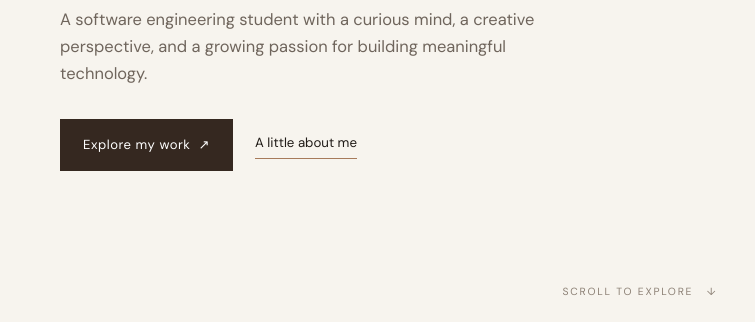
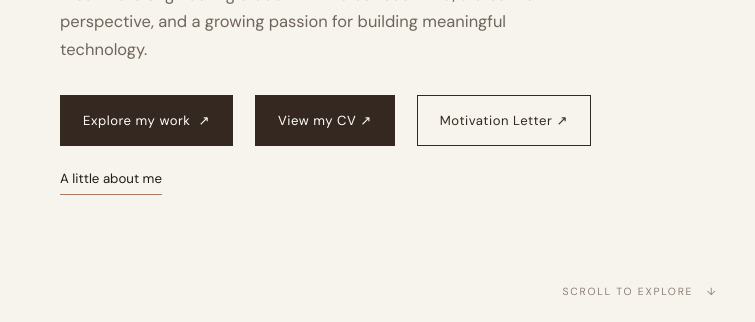
Before and after one commit to salsabil06/my-portfolio, a plain HTML site: page index.html in a window 1280 px wide. Shown: the part 478-800 px from the top of the page, 0-755 px from the left. Drawn offline with nearby package versions, Linux system fonts and the light colour scheme; a web font is replaced by a local one.

Commit message:
Add outline button styles and CV links

```diff
--- a/index.html
+++ b/index.html
@@ -51,6 +51,17 @@
     .hero-actions{display:flex;align-items:center;gap:22px;flex-wrap:wrap}
     .btn{display:inline-flex;align-items:center;justify-content:center;padding:14px 22px;background:var(--espresso);color:white;font-size:.82rem;letter-spacing:.04em;border:1px solid var(--espresso);transition:.25s}
     .btn:hover{background:var(--mocha);border-color:var(--mocha);transform:translateY(-2px)}
+    .btn-outline {
+        background: transparent;
+        color: var(--espresso);
+        border: 1px solid var(--espresso);
+    }
+
+    .btn-outline:hover {
+        background: var(--sand);
+        color: var(--espresso);
+        border-color: var(--sand);
+    }
     .text-link{font-size:.83rem;border-bottom:1px solid var(--caramel);padding-bottom:4px}
     .hero-visual{position:relative;max-width:460px;justify-self:end;width:100%}
     .portrait-frame{aspect-ratio:4/5;background:linear-gradient(145deg,#e8ded1,#c5a991);position:relative;overflow:hidden}
@@ -297,6 +308,17 @@
           <p class="hero-lead">A software engineering student with a curious mind, a creative perspective, and a growing passion for building meaningful technology.</p>
           <div class="hero-actions">
             <a class="btn" href="#projects">Explore my work&nbsp; ↗</a>
+
+            <a class="btn" href="documents/cv.pdf"
+               target="_blank" rel="noopener noreferrer">
+               View my CV ↗
+            </a>
+
+            <a class="btn btn-outline" href="documents/motivation-letter.pdf"
+               target="_blank" rel="noopener noreferrer">
+               Motivation Letter ↗
+            </a>
+
             <a class="text-link" href="#about">A little about me</a>
           </div>
         </div>
```
